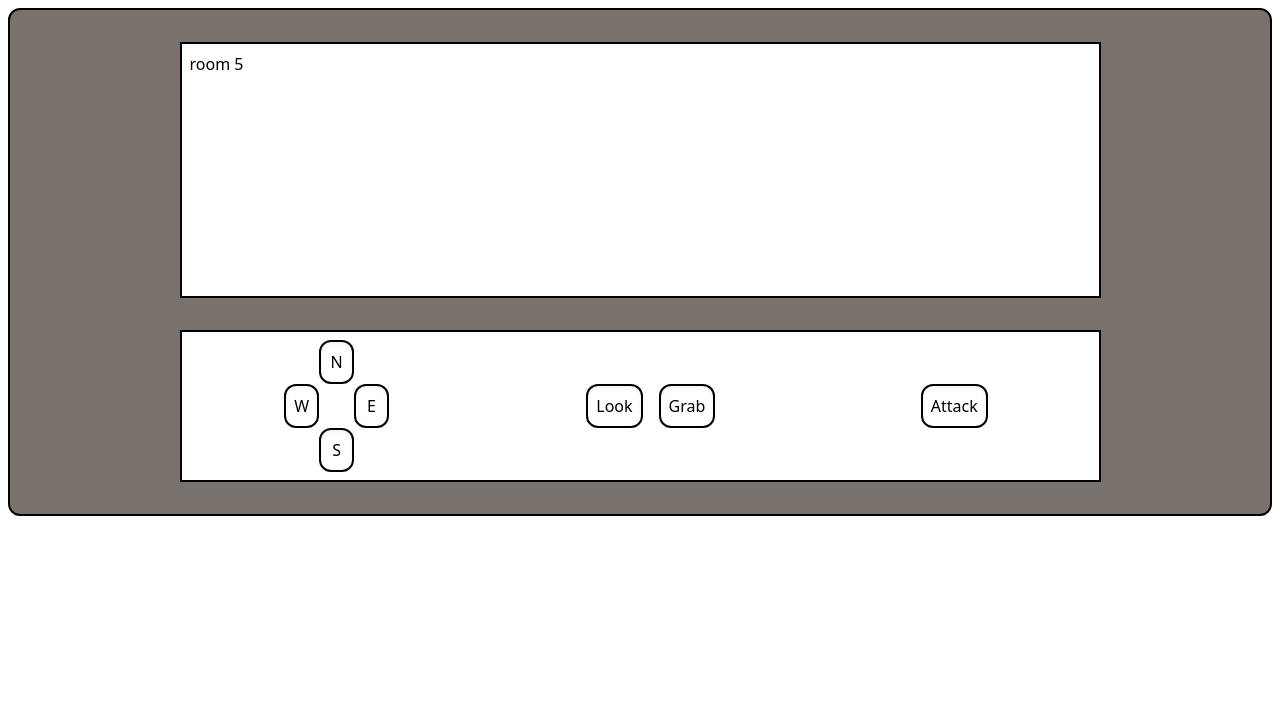
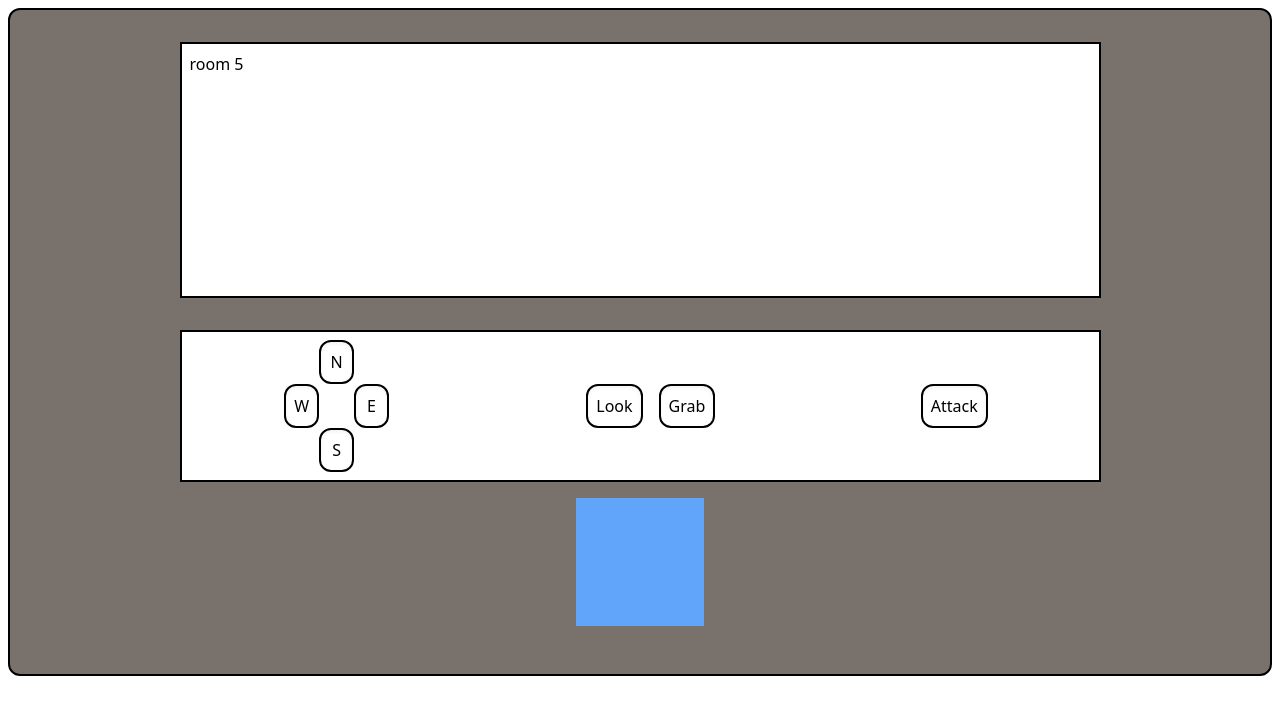
Before and after one commit to jj-attaq/react-rpg, a React (Vite) app: page / in a window 1280 px wide. Shown: the top 714 px of the page. Built offline with nearby package versions, Linux system fonts and the light colour scheme.

Commit message:
started map integration

```diff
--- a/src/components/interface.jsx
+++ b/src/components/interface.jsx
@@ -21,10 +21,11 @@ export default function GameWindow() {
             <Narrative text={currentText}/>
             <div className="window dashboard">
                 <Navigation setText={setText} currentLocation={currentLocation} setLocation={setLocation} />
-                <Interaction setText={setText} currentLocation={currentLocation} setLocation={setLocation}/>
-                <Combat setText={setText} currentLocation={currentLocation} setLocation={setLocation}/>
+                <Interaction currentText={currentText} setText={setText} currentLocation={currentLocation} setLocation={setLocation}/>
+                <Combat currentText={currentText} setText={setText} currentLocation={currentLocation} setLocation={setLocation}/>
             </div>
-            </div>
+            <GameMap />
+        </div>
     );
 }
 export function Narrative({text}) {
@@ -107,3 +108,24 @@ function Combat({setText}) {
         </div>
     );
 }
+function GameMap() {
+
+    function drawMap() {
+        const gameMap = [];
+        for (let i = 0; i < world.length; i++) {
+            for (let j = 0; j < world[i].length; j++) {
+                gameMap.push(world[i][j].description)
+            }
+        }
+        return gameMap.map(room => (
+            <div className={"bg-blue-400 h-8 w-8"} key={"room" + `${gameMap.indexOf(room) + 1}`}>{}</div>
+        ));
+    }
+    return (
+        <>
+        <div className={"grid grid-cols-4 grid-rows-5"}>
+        {drawMap()}
+        </div>
+        </>
+    );
+}
```
